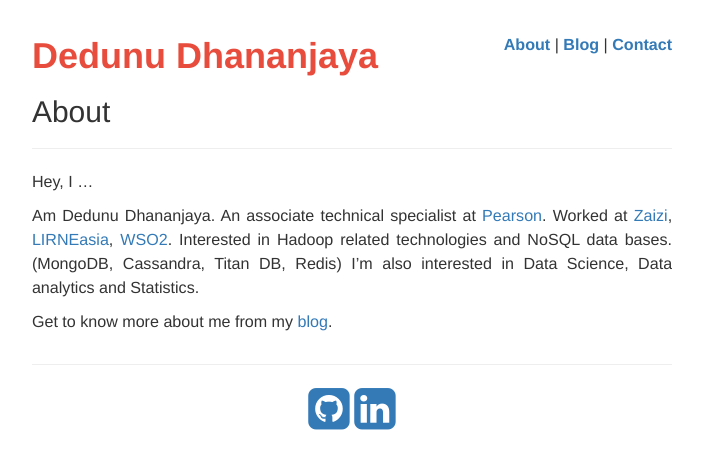
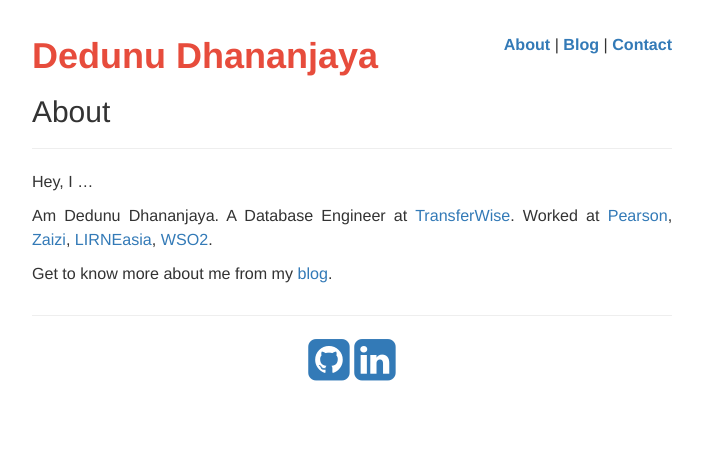
Before and after one commit to dedunu/dedunu.github.io, a Jekyll site: the page built from about.md, in a window 1280 px wide. Shown: the top 469 px of the page, without its empty margins (288-991 px from the left). Built offline with Jekyll 4.4.1, drawn with Linux system fonts in a browser that asks for light colours; nearby versions of some CDN libraries.

Commit message:
Update about.md

```diff
--- a/about.md
+++ b/about.md
@@ -6,6 +6,6 @@ permalink: /about/
 
 Hey, I ...
 
-Am Dedunu Dhananjaya. An associate technical specialist at [Pearson](https://www.pearson.com/). Worked at [Zaizi](http://www.zaizi.com), [LIRNEasia](http://lirneasia.net/), [WSO2](http://wso2.com). Interested in Hadoop related technologies and NoSQL data bases.(MongoDB, Cassandra, Titan DB, Redis) I'm also interested in Data Science, Data analytics and Statistics.
+Am Dedunu Dhananjaya. A Database Engineer at [TransferWise](http://www.transferwise.com). Worked at [Pearson](https://www.pearson.com/), [Zaizi](http://www.zaizi.com), [LIRNEasia](http://lirneasia.net/), [WSO2](http://wso2.com).
 
 Get to know more about me from my [blog](http://www.dedunu.info).
```
